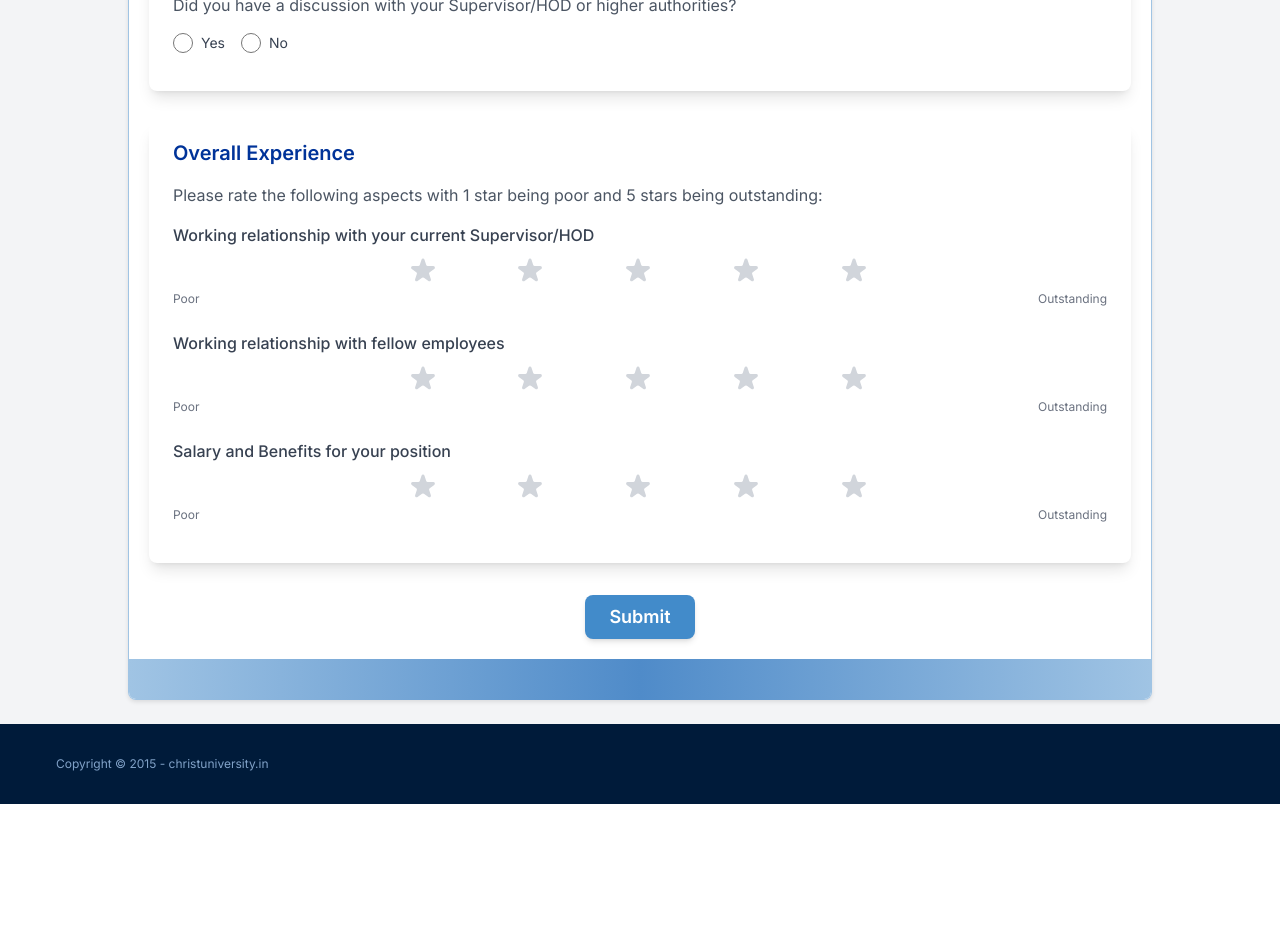
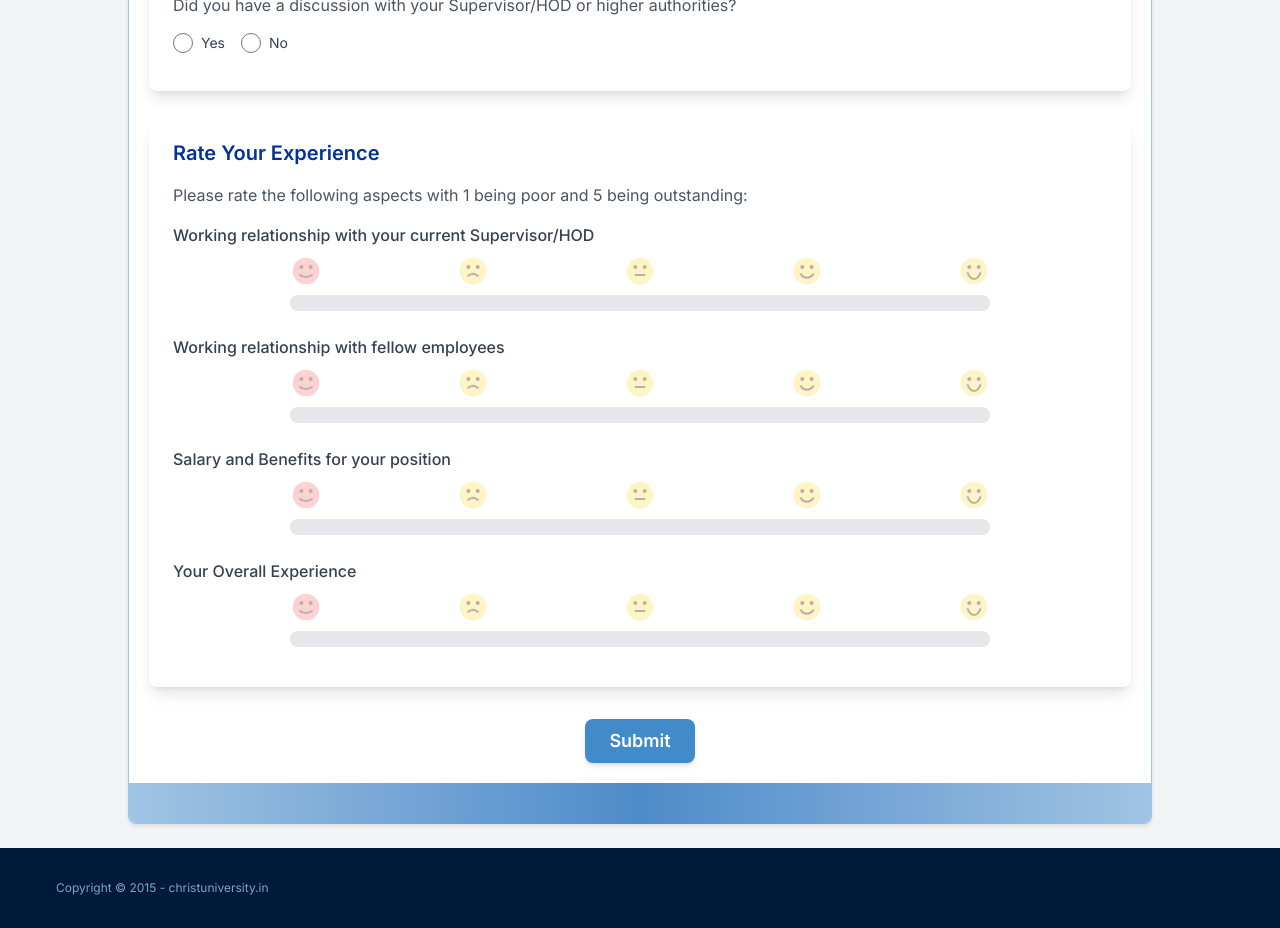
Before and after one commit to Vishalk990/Questionnaire, a React (Vite) app in the folder client/: page / in a window 1280 px wide. Shown: the part 1000-1928 px from the top of the page. Before the commit the page ends 1804 px from the top, so only its background shows below. Built offline with nearby package versions, Linux system fonts and the light colour scheme.

Commit message:
added progress bar instead of star component for ratings

```diff
--- /dev/null
+++ b/client/src/components/CustomRatingBar.jsx
@@ -0,0 +1,77 @@
+import { AngryFace, ExcitedFace, HappyFace, NeutralFace, SadFace } from "./EmotionIcons";
+
+const RatingFace = ({ emotion, filled }) => {
+  const emotions = {
+    1: AngryFace,
+    2: SadFace,
+    3: NeutralFace,
+    4: HappyFace,
+    5: ExcitedFace,
+  };
+
+  const EmotionIcon = emotions[emotion];
+
+  return (
+    <EmotionIcon
+      className={`w-8 h-8 ${filled ? "opacity-100" : "opacity-30"}`}
+    />
+  );
+};
+
+export const CustomRatingBar = ({
+  value,
+  onChange,
+  onMouseEnter,
+  onMouseLeave,
+  register,
+  name,
+  error,
+}) => {
+  const colors = [
+    "bg-red-500",
+    "bg-orange-500",
+    "bg-yellow-500",
+    "bg-green-500",
+    "bg-blue-500",
+  ];
+
+  return (
+    <div className="w-full">
+      <div className="flex justify-between mb-2">
+        {[1, 2, 3, 4, 5].map((rating) => (
+          <RatingFace key={rating} emotion={rating} filled={value >= rating} />
+        ))}
+      </div>
+      <div
+        className="relative h-4 bg-gray-200 rounded-full"
+        onMouseLeave={onMouseLeave}
+      >
+        <div
+          className={`absolute left-0 h-full rounded-full transition-all duration-300 ${
+            colors[value - 1] || ""
+          }`}
+          style={{ width: `${(value / 5) * 100}%` }}
+        ></div>
+        {[1, 2, 3, 4, 5].map((rating) => (
+          <label
+            key={rating}
+            className="absolute top-0 w-1/5 h-full cursor-pointer"
+            style={{ left: `${((rating - 1) / 5) * 100}%` }}
+            onMouseEnter={() => onMouseEnter(rating)}
+            onClick={() => onChange(rating)}
+          >
+            <input
+              type="radio"
+              {...register(name, { required: "This rating is required" })}
+              value={rating}
+              className="sr-only"
+            />
+          </label>
+        ))}
+      </div>
+      {error && (
+        <p className="text-red-500 text-xs italic mt-1">{error.message}</p>
+      )}
+    </div>
+  );
+};
--- /dev/null
+++ b/client/src/components/EmotionIcons.jsx
@@ -0,0 +1,46 @@
+
+
+export const AngryFace = ({ className }) => (
+  <svg className={className} viewBox="0 0 24 24" xmlns="http://www.w3.org/2000/svg">
+    <circle cx="12" cy="12" r="10" fill="#FF6B6B" />
+    <path d="M7 14.5C7 14.5 9 16.5 12 16.5C15 16.5 17 14.5 17 14.5" stroke="black" strokeWidth="1.5" fill="none" />
+    <circle cx="8.5" cy="9" r="1.5" fill="black" />
+    <circle cx="15.5" cy="9" r="1.5" fill="black" />
+  </svg>
+);
+
+export const SadFace = ({ className }) => (
+  <svg className={className} viewBox="0 0 24 24" xmlns="http://www.w3.org/2000/svg">
+    <circle cx="12" cy="12" r="10" fill="#FFD93D" />
+    <path d="M8 16C8 16 10 14 12 14C14 14 16 16 16 16" stroke="black" strokeWidth="1.5" fill="none" />
+    <circle cx="8.5" cy="9" r="1.5" fill="black" />
+    <circle cx="15.5" cy="9" r="1.5" fill="black" />
+  </svg>
+);
+
+export const NeutralFace = ({ className }) => (
+  <svg className={className} viewBox="0 0 24 24" xmlns="http://www.w3.org/2000/svg">
+    <circle cx="12" cy="12" r="10" fill="#FFD93D" />
+    <line x1="8" y1="15" x2="16" y2="15" stroke="black" strokeWidth="1.5" />
+    <circle cx="8.5" cy="9" r="1.5" fill="black" />
+    <circle cx="15.5" cy="9" r="1.5" fill="black" />
+  </svg>
+);
+
+export const HappyFace = ({ className }) => (
+  <svg className={className} viewBox="0 0 24 24" xmlns="http://www.w3.org/2000/svg">
+    <circle cx="12" cy="12" r="10" fill="#FFD93D" />
+    <path d="M7 14C7 14 9 17 12 17C15 17 17 14 17 14" stroke="black" strokeWidth="1.5" fill="none" />
+    <circle cx="8.5" cy="9" r="1.5" fill="black" />
+    <circle cx="15.5" cy="9" r="1.5" fill="black" />
+  </svg>
+);
+
+export const ExcitedFace = ({ className }) => (
+  <svg className={className} viewBox="0 0 24 24" xmlns="http://www.w3.org/2000/svg">
+    <circle cx="12" cy="12" r="10" fill="#FFD93D" />
+    <path d="M7 13C7 13 9 18 12 18C15 18 17 13 17 13" stroke="black" strokeWidth="1.5" fill="none" />
+    <circle cx="8.5" cy="9" r="1.5" fill="black" />
+    <circle cx="15.5" cy="9" r="1.5" fill="black" />
+  </svg>
+);
--- a/client/src/components/Form.jsx
+++ b/client/src/components/Form.jsx
@@ -1,3 +1,4 @@
+import { useState } from 'react';
 import { useForm } from "react-hook-form";
 import { DevTool } from "@hookform/devtools";
 import { PersonalInfo } from "./PersonalInfo";
@@ -5,12 +6,14 @@ import { ResignationReason } from "./ResignationReason";
 import { SpecificEvent } from "./SpecificEvent";
 import { DiscussionWithSupervisor } from "./DiscussionWithSupervisor";
 import { RatingQuestions } from "./RatingQuestions";
-import { useState } from "react";
 import SuccessPage from "./SuccessPage";
 import GradientBorder from "./GradientBorder";
 
 const Form = () => {
   const [isSubmitted, setIsSubmitted] = useState(false);
+  const [isLoading, setIsLoading] = useState(false);
+  const [submitError, setSubmitError] = useState(null);
+
   const {
     register,
     control,
@@ -21,6 +24,8 @@ const Form = () => {
   } = useForm();
 
   const onSubmit = async (data) => {
+    setIsLoading(true);
+    setSubmitError(null);
     try {
       const apiUrl = import.meta.env.VITE_API_URL || "http://localhost:5000";
       const response = await fetch(`${apiUrl}/api/submit-form`, {
@@ -35,14 +40,21 @@ const Form = () => {
         const result = await response.json();
         console.log(result.message);
         setIsSubmitted(true);
+      } else {
+        const errorData = await response.json();
+        throw new Error(errorData.message || 'An error occurred while submitting the form');
       }
     } catch (error) {
-      console.log(`Error submitting Form ${error}`);
+      console.error(`Error submitting Form: ${error}`);
+      setSubmitError(error.message);
+    } finally {
+      setIsLoading(false);
     }
   };
 
   const handleReset = () => {
     setIsSubmitted(false);
+    setSubmitError(null);
     reset();
   };
 
@@ -51,7 +63,6 @@ const Form = () => {
   }
 
   return (
-    <>
     <div className="min-h-screen bg-gray-100 py-6 px-4 sm:px-6 lg:px-8">
       <div className="md:max-w-5xl mx-auto">
         <GradientBorder title="Exit Questionnaire">
@@ -62,12 +73,31 @@ const Form = () => {
             <DiscussionWithSupervisor register={register} watch={watch} />
             <RatingQuestions register={register} errors={errors} />
 
+            {submitError && (
+              <div className="text-center text-red-600 bg-red-100 border border-red-400 rounded p-3">
+                {submitError}
+              </div>
+            )}
+
             <div className="text-center">
               <button
                 type="submit"
-                  className="px-6 py-2 bg-[#428bca] text-white font-semibold rounded-lg shadow-md hover:bg-blue-700 focus:outline-none focus:ring-2 focus:ring-blue-500 focus:ring-opacity-75 transition-colors duration-200 text-lg"
+                disabled={isLoading}
+                className={`px-6 py-2 bg-[#428bca] text-white font-semibold rounded-lg shadow-md hover:bg-blue-700 focus:outline-none focus:ring-2 focus:ring-blue-500 focus:ring-opacity-75 transition-colors duration-200 text-lg ${
+                  isLoading ? 'opacity-50 cursor-not-allowed' : ''
+                }`}
               >
-                  Submit
+                {isLoading ? (
+                  <>
+                    <svg className="animate-spin -ml-1 mr-3 h-5 w-5 text-white inline-block" xmlns="http://www.w3.org/2000/svg" fill="none" viewBox="0 0 24 24">
+                      <circle className="opacity-25" cx="12" cy="12" r="10" stroke="currentColor" strokeWidth="4"></circle>
+                      <path className="opacity-75" fill="currentColor" d="M4 12a8 8 0 018-8V0C5.373 0 0 5.373 0 12h4zm2 5.291A7.962 7.962 0 014 12H0c0 3.042 1.135 5.824 3 7.938l3-2.647z"></path>
+                    </svg>
+                    Submitting...
+                  </>
+                ) : (
+                  'Submit'
+                )}
               </button>
             </div>
           </form>
@@ -76,7 +106,6 @@ const Form = () => {
         <DevTool control={control} />
       </div>
     </div>
-    </>
   );
 };
 
--- a/client/src/components/RatingQuestions.jsx
+++ b/client/src/components/RatingQuestions.jsx
@@ -1,11 +1,12 @@
-import React, { useState } from 'react';
-import { StarIcon } from './StarIcon';
+import { useState } from 'react';
+import { CustomRatingBar } from './CustomRatingBar';
 
 export const RatingQuestions = ({ register, errors }) => {
   const aspects = [
     "Working relationship with your current Supervisor/HOD",
     "Working relationship with fellow employees",
     "Salary and Benefits for your position",
+    "Your Overall Experience"
   ];
 
   const [ratings, setRatings] = useState({});
@@ -36,44 +37,24 @@ export const RatingQuestions = ({ register, errors }) => {
     <div className="bg-white shadow-lg rounded-lg overflow-hidden">
       <div className="px-6 py-4">
         <h2 className="text-xl font-semibold mb-4 text-[#003399]">
-          Overall Experience
+          Rate Your Experience
         </h2>
         <p className="mb-4 text-gray-600">
-          Please rate the following aspects with 1 star being poor and 5 stars being outstanding:
+          Please rate the following aspects with 1 being poor and 5 being outstanding:
         </p>
         {aspects.map((aspect, index) => (
           <div key={index} className="mb-6">
             <h3 className="font-medium mb-2 text-gray-700">{aspect}</h3>
-            <div
-              className="flex mx-auto items-center md:w-2/4 justify-between"
-              onMouseLeave={() => handleMouseLeave(index)}
-            >
-              {[1, 2, 3, 4, 5].map((rating) => (
-                <label
-                  key={rating}
-                  className="mr-1 cursor-pointer"
-                  onMouseEnter={() => handleMouseEnter(index, rating)}
-                  onClick={() => handleClick(index, rating)}
-                >
-                  <input
-                    type="radio"
-                    {...register(`rating${index + 1}`, { required: "This rating is required" })}
-                    value={rating}
-                    className="sr-only"
-                  />
-                  <StarIcon
-                    filled={rating <= (hoveredRatings[index] || ratings[index] || 0)}
-                  />
-                  <span className="sr-only">{rating} stars</span>
-                </label>
-              ))}
-            </div>
-            {errors[`rating${index + 1}`] && (
-              <p className="text-red-500 text-xs italic mt-1">{errors[`rating${index + 1}`].message}</p>
-            )}
-            <div className="flex justify-between text-xs mt-1 text-gray-500">
-              <span>Poor</span>
-              <span>Outstanding</span>
+            <div className="md:w-3/4 mx-auto">
+              <CustomRatingBar
+                value={hoveredRatings[index] || ratings[index] || 0}
+                onChange={(rating) => handleClick(index, rating)}
+                onMouseEnter={(rating) => handleMouseEnter(index, rating)}
+                onMouseLeave={() => handleMouseLeave(index)}
+                register={register}
+                name={`rating${index + 1}`}
+                error={errors[`rating${index + 1}`]}
+              />
             </div>
           </div>
         ))}
--- a/client/src/components/SuccessPage.jsx
+++ b/client/src/components/SuccessPage.jsx
@@ -3,7 +3,7 @@ import { FaCheckCircle } from 'react-icons/fa';
 
 const SuccessPage = ({ onReset }) => {
   return (
-    <div className="h-[75vh] bg-gray-100 flex flex-col justify-center py-2 sm:px-6 lg:px-6">
+    <div className="h-[75vh] bg-gray-100 flex Inter flex-col justify-center py-2 sm:px-6 lg:px-6">
       <div className="mt-4 sm:mx-auto sm:w-full sm:max-w-md">
         <div className="bg-white py-8 px-4 shadow sm:rounded-lg sm:px-10">
           <div className="text-center">
```
Also changed, not shown: 1 other file (tests, documents, lock files or other folders). Lines whose indentation alone changed are shown as unchanged.
